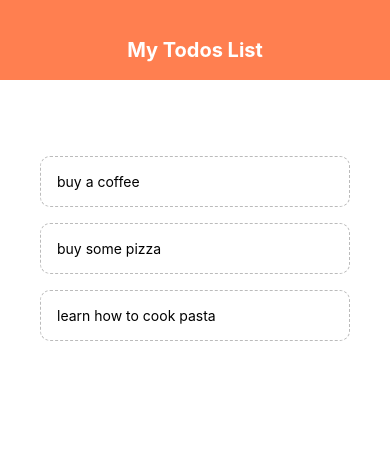
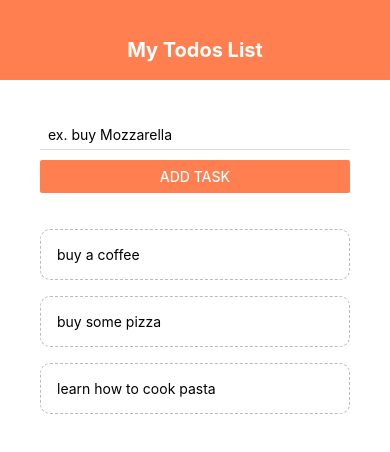
Before and after one commit to AlexManolache/TodoApp, a React Native app: screen / in a window 390 px wide. Shown: the top 452 px of the page. Built offline with nearby package versions, Linux system fonts and the light colour scheme.

Commit message:
add input field component

```diff
--- a/App.js
+++ b/App.js
@@ -2,6 +2,8 @@ import { useState } from 'react';
 import { StyleSheet, Text, View, FlatList} from 'react-native';
 import Header from './components/header';
 import TodoItem from './components/todo';
+import AddTodo from './components/form';
+import { preprocess } from 'react-native-web/dist/cjs/exports/StyleSheet/preprocess';
 
 export default function App() {
 
@@ -17,11 +19,20 @@ export default function App() {
     });
   }
 
+  const addTaskHandler = (val) => {
+    setTodos((prevTodos) => {
+      return [
+        { text: val, key: Math.random().toString() },
+        ...prevTodos
+      ];
+    })
+  }
+
   return (
     <View style={styles.container}>
        <Header />
        <View style={styles.content}>
-          {/* to do form */}
+          <AddTodo addToList={addTaskHandler}/>
           <View style={styles.list}>
             <FlatList
               data={todos}
--- /dev/null
+++ b/components/form.js
@@ -0,0 +1,38 @@
+import React, {useState} from "react";
+import { StyleSheet, View, Text, TextInput, Button } from "react-native";
+
+export default function AddTodo({ addToList }) {
+
+    const [name, setName] = useState ('');
+
+    const changeHandler = (value) => {
+        setName(value);
+    }
+
+    const submitHandler = () => {
+        addToList(name);
+    }
+
+    return (
+        <View>
+            <TextInput
+                style={styles.input}
+                placeholder="ex. buy Mozzarella"
+                onChangeText={changeHandler}
+            />
+            <Button title="Add Task" color='coral' onPress={submitHandler} />
+        </View>
+    );
+}
+
+const styles = StyleSheet.create({
+
+    input: {
+        marginBottom: 10,
+        paddingHorizontal: 8,
+        paddingVertical: 6,
+        borderBottomWidth: 1,
+        borderBottomColor: '#ddd'
+    }
+
+});
```
